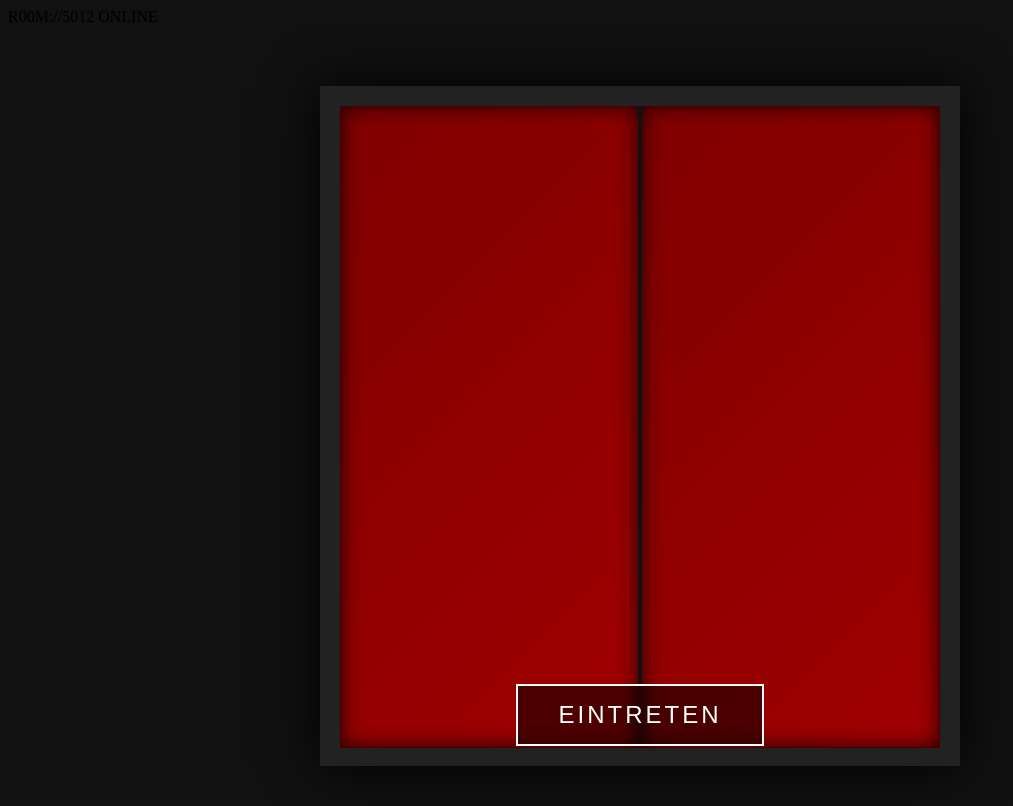
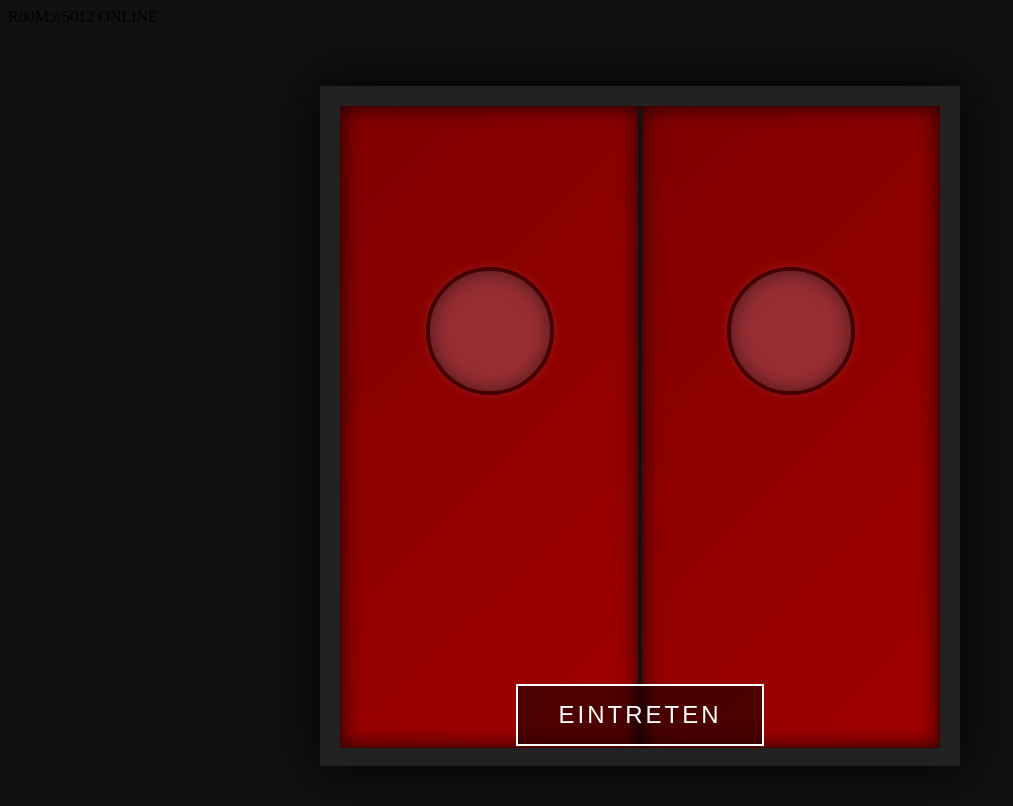
Before and after one commit to SpaceSnake26/r00m, a FastAPI app: page / in a window 1280 px wide. Shown: the top 806 px of the page, without its empty margins (0-1013 px from the left). Run offline with FastAPI, Linux system fonts and the light colour scheme.

Commit message:
UI Update: Added round windows to lift doors

```diff
--- a/app/static/css/style.css
+++ b/app/static/css/style.css
@@ -74,6 +74,22 @@ body {
   z-index: 3;
 }
 
+.door-window {
+  width: 120px;
+  height: 120px;
+  background: rgba(200, 230, 255, 0.2);
+  border: 4px solid #440000;
+  border-radius: 50%;
+  position: absolute;
+  top: 25%;
+  left: 50%;
+  transform: translateX(-50%);
+  box-shadow:
+    inset 0 0 20px rgba(0, 0, 0, 0.5),
+    0 0 10px rgba(255, 255, 255, 0.1);
+  backdrop-filter: blur(2px);
+}
+
 /* Open State */
 .doors-open .door-left {
   transform: rotateY(-100deg);
--- a/app/templates/start.html
+++ b/app/templates/start.html
@@ -4,8 +4,12 @@
 <!-- Outer World: Just the Doors -->
 <div class="door-container perspective-container">
     <div class="door-wrapper" id="door-wrapper">
-        <div class="lift-door door-left"></div>
-        <div class="lift-door door-right"></div>
+        <div class="lift-door door-left">
+            <div class="door-window"></div>
+        </div>
+        <div class="lift-door door-right">
+            <div class="door-window"></div>
+        </div>
         <div class="door-gap"></div>
     </div>
 
```
